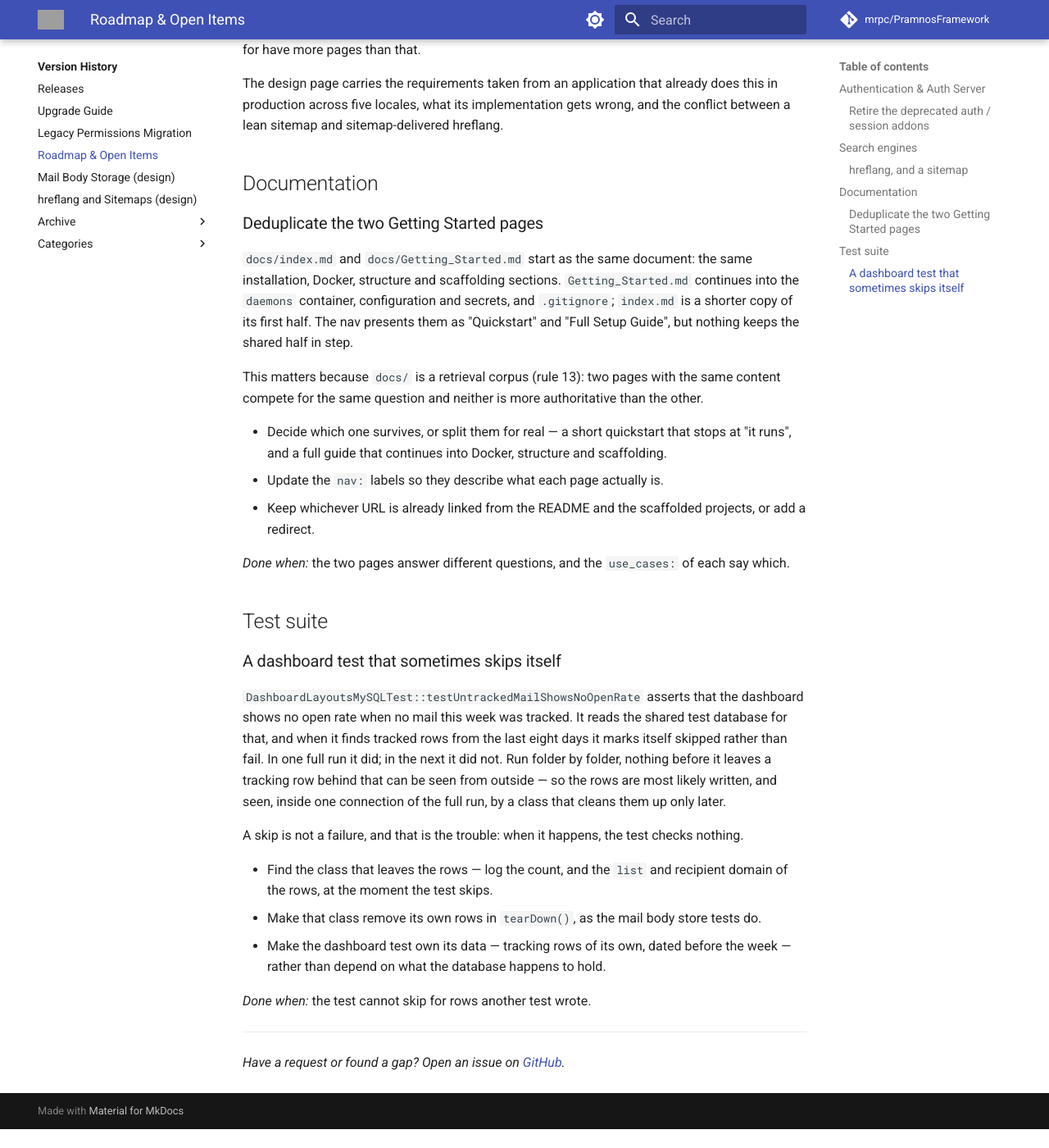
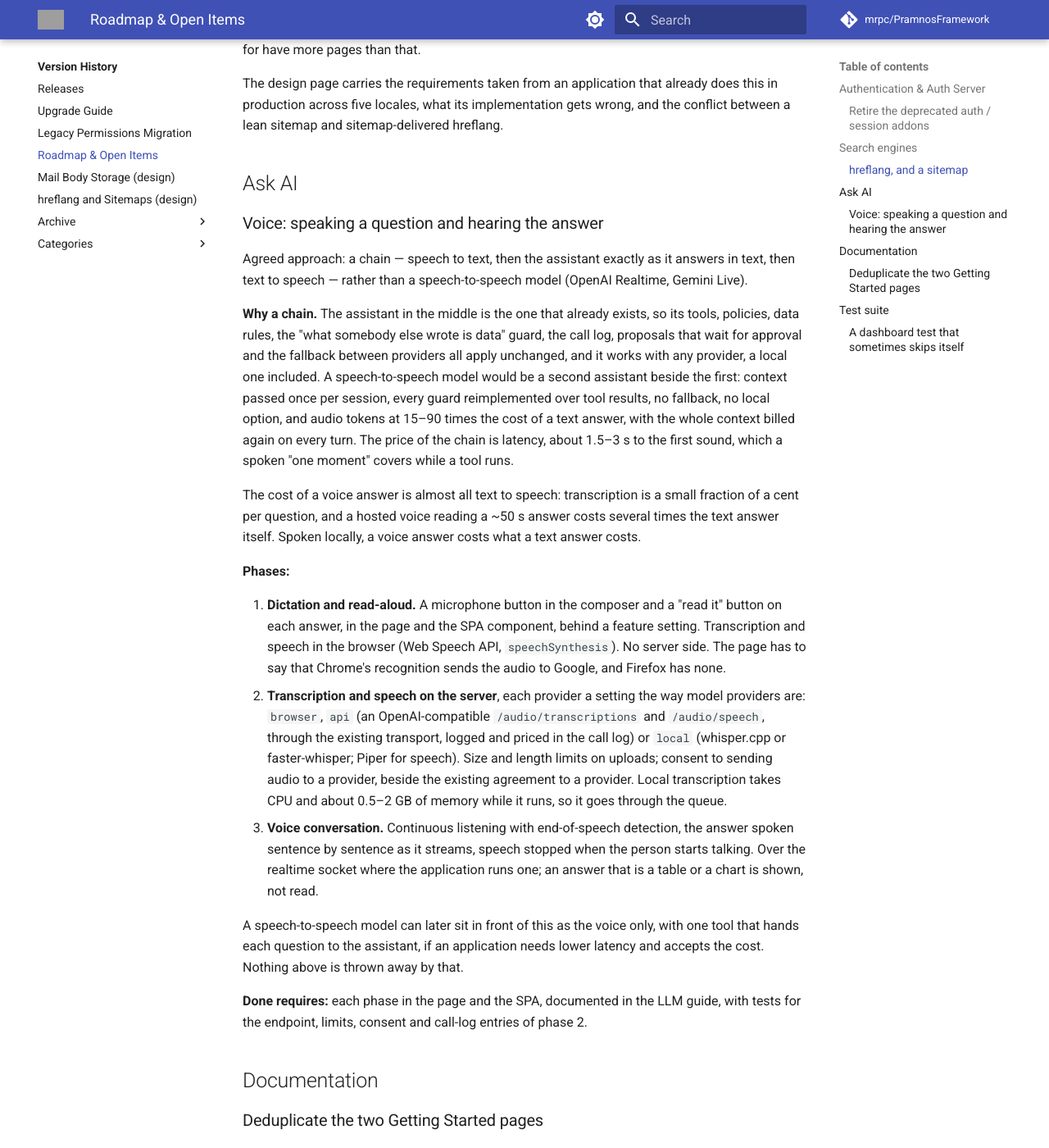
Before and after one commit to mrpc/PramnosFramework, an MkDocs documentation site: the page built from docs/Roadmap.md, in a window 1280 px wide and 1400 px high, scrolled down 1385 px. Shown: the whole window at 82% size. Built offline with MkDocs 1.6.1 and Material for MkDocs 9.7.7, drawn with Linux system fonts in a browser that asks for light colours; comment, search, counter and statistics services are not loaded; before the commit the page ends 2762 px from its top, so only the background shows below that; grey boxes are pictures that could not be loaded.

Commit message:
docs(roadmap): Ask AI voice — a speech-to-text, assistant, text-to-speech chain in three phases

```diff
--- a/docs/Roadmap.md
+++ b/docs/Roadmap.md
@@ -61,6 +61,50 @@ The design page carries the requirements taken from an application that already
 production across five locales, what its implementation gets wrong, and the conflict between a
 lean sitemap and sitemap-delivered hreflang.
 
+## Ask AI
+
+### Voice: speaking a question and hearing the answer
+
+Agreed approach: a chain — speech to text, then the assistant exactly as it answers in text,
+then text to speech — rather than a speech-to-speech model (OpenAI Realtime, Gemini Live).
+
+**Why a chain.** The assistant in the middle is the one that already exists, so its tools,
+policies, data rules, the "what somebody else wrote is data" guard, the call log, proposals that
+wait for approval and the fallback between providers all apply unchanged, and it works with any
+provider, a local one included. A speech-to-speech model would be a second assistant beside the
+first: context passed once per session, every guard reimplemented over tool results, no fallback,
+no local option, and audio tokens at 15–90 times the cost of a text answer, with the whole
+context billed again on every turn. The price of the chain is latency, about 1.5–3 s to the first
+sound, which a spoken "one moment" covers while a tool runs.
+
+The cost of a voice answer is almost all text to speech: transcription is a small fraction of a
+cent per question, and a hosted voice reading a ~50 s answer costs several times the text answer
+itself. Spoken locally, a voice answer costs what a text answer costs.
+
+**Phases:**
+
+1. **Dictation and read-aloud.** A microphone button in the composer and a "read it" button on
+   each answer, in the page and the SPA component, behind a feature setting. Transcription and
+   speech in the browser (Web Speech API, `speechSynthesis`). No server side. The page has to
+   say that Chrome's recognition sends the audio to Google, and Firefox has none.
+2. **Transcription and speech on the server**, each provider a setting the way model providers
+   are: `browser`, `api` (an OpenAI-compatible `/audio/transcriptions` and `/audio/speech`, through
+   the existing transport, logged and priced in the call log) or `local` (whisper.cpp or
+   faster-whisper; Piper for speech). Size and length limits on uploads; consent to sending audio
+   to a provider, beside the existing agreement to a provider. Local transcription takes CPU and
+   about 0.5–2 GB of memory while it runs, so it goes through the queue.
+3. **Voice conversation.** Continuous listening with end-of-speech detection, the answer spoken
+   sentence by sentence as it streams, speech stopped when the person starts talking. Over the
+   realtime socket where the application runs one; an answer that is a table or a chart is shown,
+   not read.
+
+A speech-to-speech model can later sit in front of this as the voice only, with one tool that
+hands each question to the assistant, if an application needs lower latency and accepts the cost.
+Nothing above is thrown away by that.
+
+**Done requires:** each phase in the page and the SPA, documented in the LLM guide, with tests for
+the endpoint, limits, consent and call-log entries of phase 2.
+
 ## Documentation
 
 ### Deduplicate the two Getting Started pages
```
